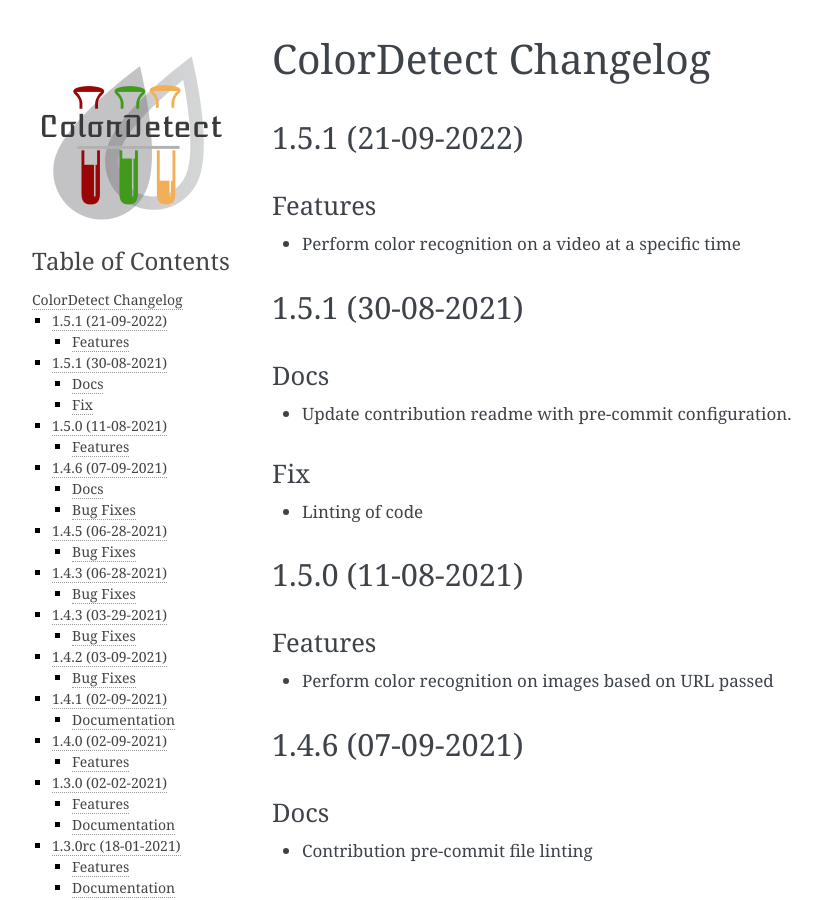
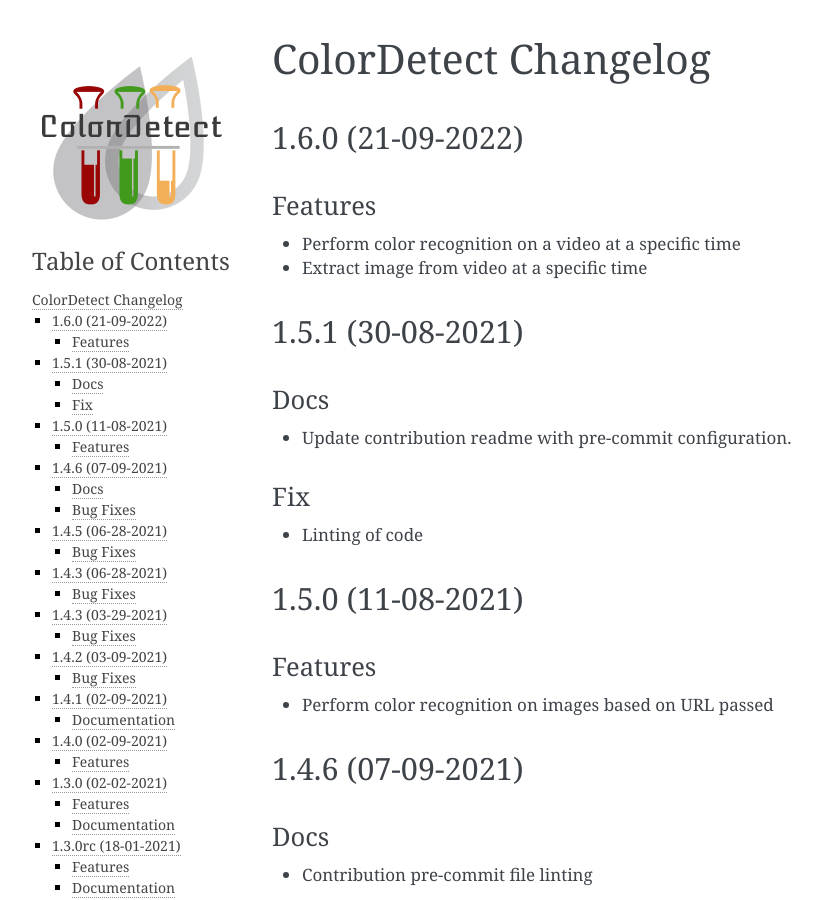
Before and after one commit to MarvinKweyu/ColorDetect, a Sphinx documentation site: the page built from docs/changes.rst, in a window 1280 px wide and 900 px high. Shown: the whole window, without its empty margins (148-969 px from the left). Built offline with Sphinx 7.4.7, drawn with Linux system fonts in a browser that asks for light colours.

```diff
--- a/CHANGES.rst
+++ b/CHANGES.rst
@@ -5,12 +5,15 @@
 
 
 .. _1.6.0:
-1.5.1 (21-09-2022)
+1.6.0 (21-09-2022)
 ==================
 Features
 ---------
 
 - Perform color recognition on a video at a specific time
+- Extract image from video at a specific time
+
+
 .. _1.5.1:
 1.5.1 (30-08-2021)
 ==================
```
Also changed, not shown: docs/videocolor.rst (+24 -5 lines), .pre-commit-config.yaml, 4 other files.
